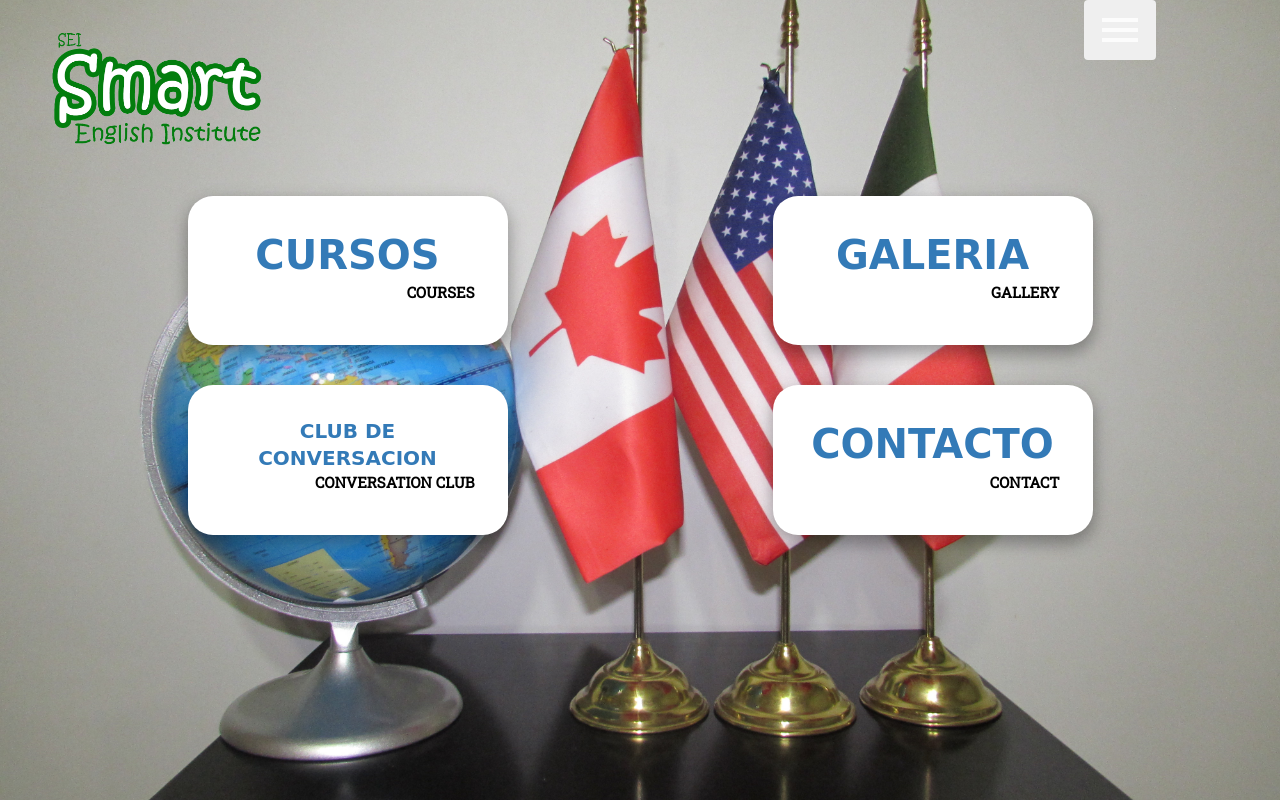
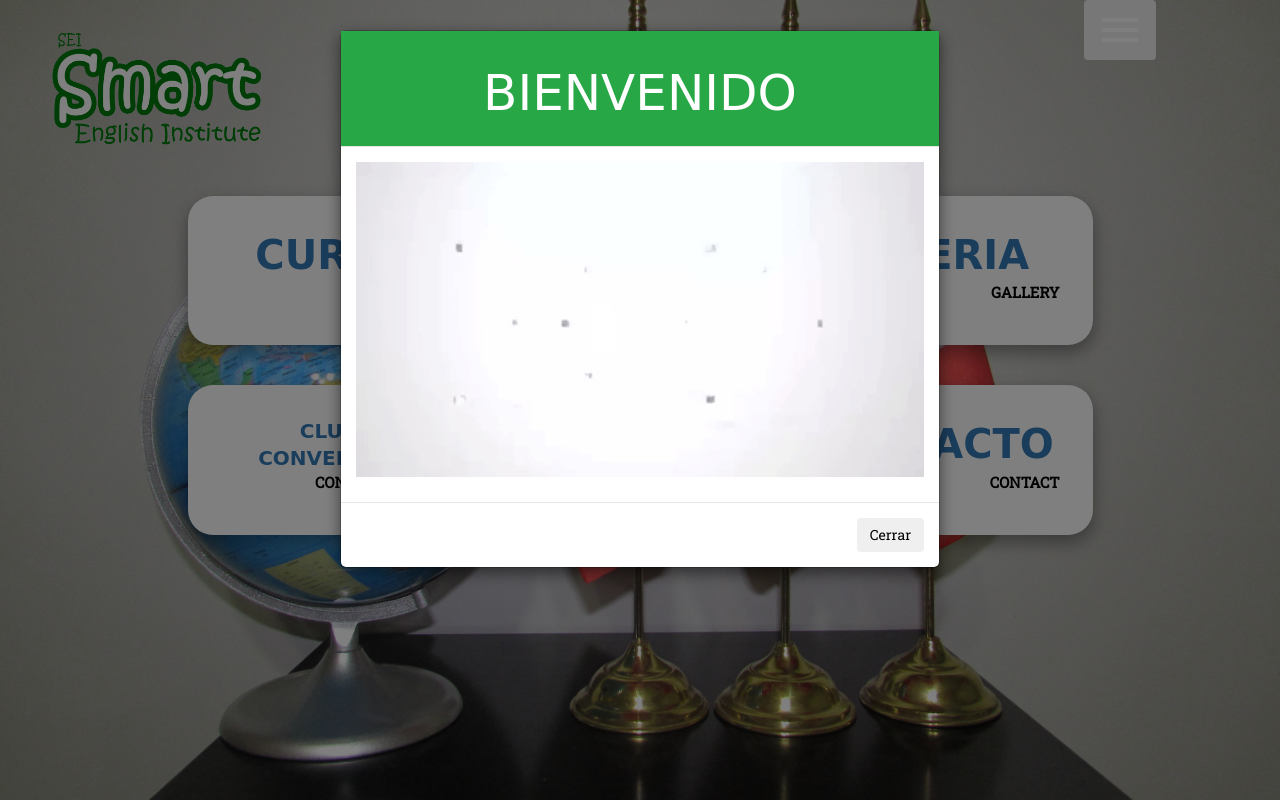
Before and after one commit to AnaPaolaMR/SEI_website, a PHP site: page /index/ in a window 1280 px wide. Run offline with PHP 8.4, Linux system fonts and the light colour scheme; data comes from the database, SQL or seed files in the repository; some libraries are stand-ins or nearby versions; some web fonts are replaced.

Commit message:
Modal Presentación aparece *NOTA: Aparece siempre, no solo una vez

```diff
--- a/index.php
+++ b/index.php
@@ -45,6 +45,28 @@
 					</div>
 
 					<!-- Modals -->
+					<div class="text">
+						<div class="modal fade" id="mostrarmodal">
+							<div class="modal-dialog">
+								<div class="modal-content">
+									<div class="modal-header modal-header-custom">
+										<h1>Bienvenido</h1>
+									</div>
+									<div class="modal-body">
+										<p>
+											<img class="img-fluid" src="giphy.gif" alt="Logo SEI" width="100%">
+										</p>
+
+								</div>
+											<div class="modal-footer">
+									<button type="button" class="btn btn-outline-success" data-dismiss="modal" href="index">Cerrar</button>
+								</div>
+							</div>
+
+							</div>
+						</div>
+					</div>
+
 					<div class="text">
 						<div class="modal fade" id="q_somos">
 						    	<div class="modal-dialog">
@@ -367,7 +389,12 @@
 	<footer class="container">
 		<!-- <p class="text-center footer-custom"><br> Smart English Institute&copy;</p> -->
 	</footer>
-
+    <script src="https://code.jquery.com/jquery-1.9.1.min.js"></script>
+    <script>
+        $(document).ready(function () {
+            $("#mostrarmodal").modal("show");
+        });
+	</script>
 	<script src="js\jquery.js"></script>
 	<script src="js\popper.min.js"></script>
 	<script src="js\bootstrap.min.js"></script>
```
